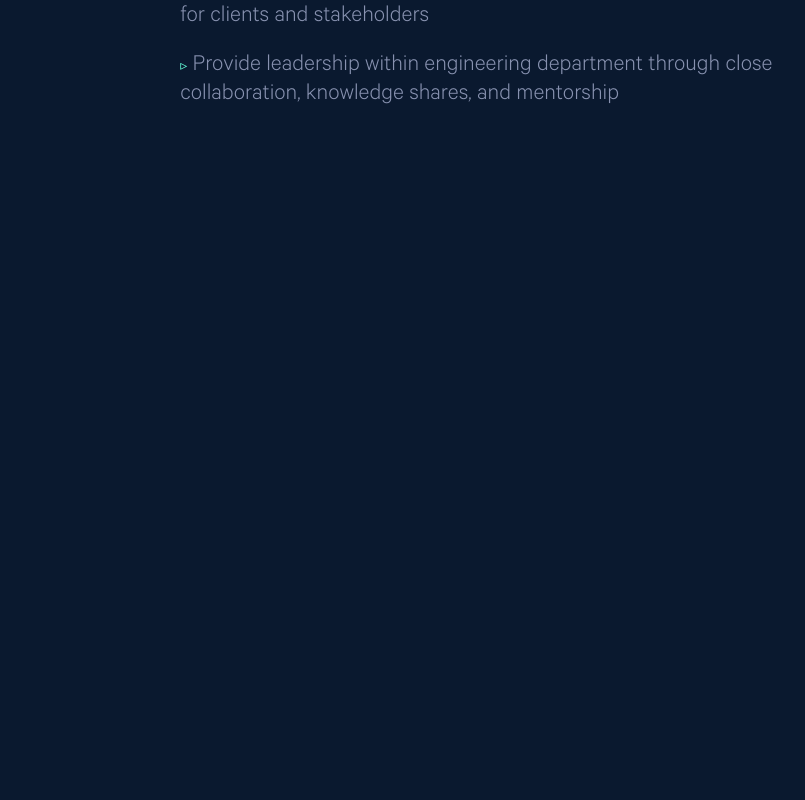
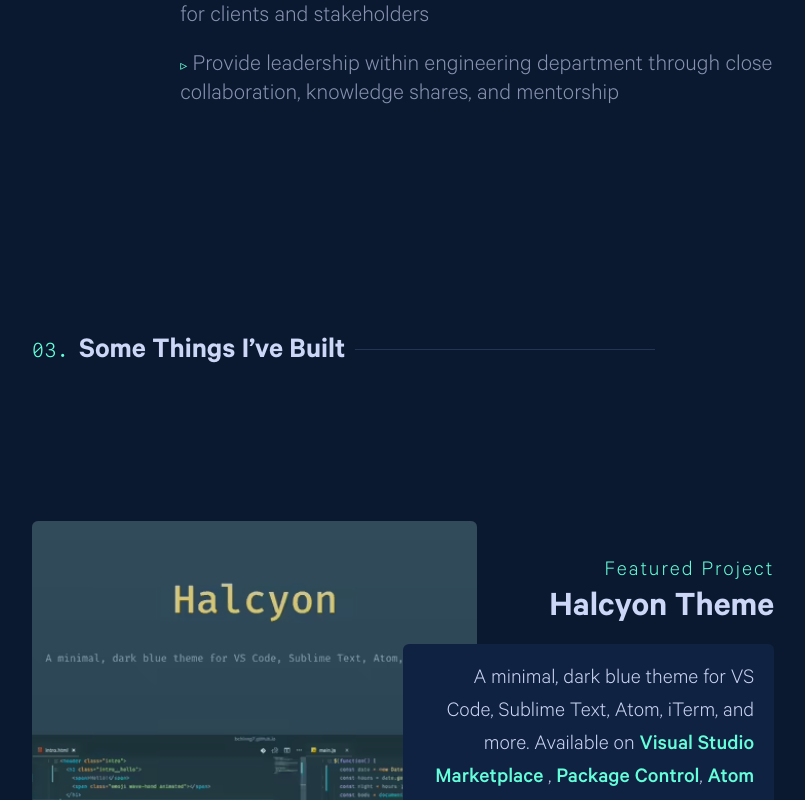
Before and after one commit to hatem782/Portfolio-hatem-ben-echikh, a React (Create React App) app: page / in a window 1280 px wide. Shown: the part 2000-2800 px from the top of the page, without its empty margins (237-1042 px from the left). Built offline with nearby package versions, Linux system fonts and the light colour scheme.

Commit message:
jobs done

```diff
--- a/src/pages/Home/Home.jsx
+++ b/src/pages/Home/Home.jsx
@@ -6,6 +6,7 @@
 import WorkPlaces from "../sections/workPlaces/WorkPlaces";
 
 import { useStyles } from "./home.styles";
+import MyBuilds from "../sections/MyBuilds/MyBuilds";
 
 function Home() {
   const styles = useStyles();
@@ -18,6 +19,7 @@
         <Globalinfo />
         <About />
         <WorkPlaces />
+        <MyBuilds />
       </div>
       <div className="right-part">
         <RightBar />
--- /dev/null
+++ b/src/pages/sections/MyBuilds/MyBuilds.jsx
@@ -0,0 +1,63 @@
+import React from "react";
+import { useStyles } from "./mybuilds.styles";
+import TitlePart from "../../../components/TitlePart/TitlePart";
+
+import img from "../../../assets/images/temp/halcyon.avif";
+
+import github_icon from "../../../assets/svgs/GitHub-1.svg";
+import extern_icon from "../../../assets/svgs/External Link.svg";
+
+function MyBuilds() {
+  const styles = useStyles();
+
+  return (
+    <div className={styles.main}>
+      <TitlePart num={"03."}>Some Things I’ve Built</TitlePart>
+      <div className="works">
+        <WorkCard orient="ltr" />
+        <WorkCard orient="rtl" />
+        <WorkCard orient="ltr" />
+      </div>
+    </div>
+  );
+}
+
+const WorkCard = ({ orient = "ltr" }) => {
+  const styles = useStyles();
+
+  return (
+    <div className={`${styles.card} ${styles[orient]}`}>
+      <div className="left">
+        <img src={img} alt="" />
+        <div className="filter" />
+        <div className="filter2" />
+      </div>
+      <div className="right">
+        <h2>Featured Project</h2>
+        <h1>Halcyon Theme</h1>
+
+        <p>
+          A minimal, dark blue theme for VS Code, Sublime Text, Atom, iTerm, and
+          more. Available on <span> Visual Studio Marketplace </span>,{" "}
+          <span>Package Control</span>, <span>Atom Package Manager</span>, and{" "}
+          <span>npm</span>.
+        </p>
+
+        <div className="techs">
+          <span>VS Code</span>
+          <span>Sublime Text</span>
+          <span>Atom</span>
+          <span>iTerm2</span>
+          <span>Hyper</span>
+        </div>
+
+        <div className="icons">
+          <img src={github_icon} alt="" className="git" />
+          <img src={extern_icon} alt="" className="ext" />
+        </div>
+      </div>
+    </div>
+  );
+};
+
+export default MyBuilds;
--- /dev/null
+++ b/src/pages/sections/MyBuilds/mybuilds.styles.js
@@ -0,0 +1,186 @@
+import { makeStyles } from "@mui/styles";
+
+export const useStyles = makeStyles((theme) => ({
+  main: {
+    padding: "100px 0px",
+    width: "80%",
+    margin: "auto",
+
+    "& .works": {
+      width: "100%",
+      padding: "50px 0px",
+    },
+  },
+
+  card: {
+    width: "100%",
+    height: "450px",
+    display: "flex",
+    alignItems: "center",
+    justifyContent: "space-between",
+    position: "relative",
+    margin: "100px 0px",
+
+    "& .left": {
+      width: "60%",
+      height: "100%",
+      cursor: "pointer",
+      position: "relative",
+      borderRadius: "6px",
+      overflow: "hidden",
+
+      "& img": {
+        width: "100%",
+        height: "100%",
+        objectFit: "cover",
+      },
+
+      "& .filter": {
+        position: "absolute",
+        height: "100%",
+        width: "100%",
+        backgroundColor: "#388c78",
+        transition: "all 0.2s",
+        opacity: "0.2",
+        top: "0px",
+
+        "&:hover": {
+          backgroundColor: "transparent",
+        },
+      },
+    },
+
+    "& .right": {
+      width: "50%",
+      height: "fit-content",
+      position: "absolute",
+      right: "0px",
+
+      "& h1": {
+        textAlign: "right",
+        color: theme.palette.text.light,
+        fontWeight: "500",
+        fontSize: "36px",
+        margin: "0px 0px",
+        letterSpacing: "0px",
+        position: "absolute",
+        right: "0px",
+        top: "-35px",
+      },
+
+      "& h2": {
+        textAlign: "right",
+        color: theme.palette.primary.main,
+        fontWeight: "300",
+        fontSize: "22px",
+        margin: "10px 0px",
+        letterSpacing: "2px",
+        position: "absolute",
+        right: "0px",
+        top: "-75px",
+      },
+
+      "& p": {
+        textAlign: "right",
+        margin: "20px 0px",
+        padding: "20px",
+        color: theme.palette.text.light,
+        fontSize: "22px",
+        width: "100%",
+        fontWeight: "300",
+        backgroundColor: "#102241",
+        borderRadius: "6px",
+        lineHeight: "1.5",
+
+        "& span": {
+          color: theme.palette.primary.main,
+          fontWeight: "400",
+        },
+      },
+
+      "& .techs": {
+        display: "flex",
+        alignItems: "center",
+        justifyContent: "flex-end",
+        position: "absolute",
+        right: "0px",
+        bottom: "-30px",
+
+        "& span": {
+          color: theme.palette.text.light,
+          fontSize: "18px",
+          fontWeight: "300",
+          display: "block",
+          margin: "0px 0px 0px 20px",
+          userSelect: "none",
+
+          "&:hover": {
+            color: theme.palette.primary.main,
+          },
+        },
+      },
+
+      "& .icons": {
+        display: "flex",
+        alignItems: "center",
+        justifyContent: "flex-end",
+        position: "absolute",
+        right: "0px",
+        bottom: "-80px",
+
+        "& img": {
+          display: "block",
+          margin: "0px 0px 0px 20px",
+        },
+
+        "& .git": {
+          height: "26px",
+        },
+
+        "& .ext": {
+          height: "28px",
+        },
+      },
+    },
+  },
+
+  rtl: {
+    flexDirection: "row-reverse",
+
+    "& .right": {
+      left: "0px",
+
+      "& h1": {
+        textAlign: "left",
+        left: "0px",
+      },
+
+      "& h2": {
+        textAlign: "left",
+        left: "0px",
+      },
+
+      "& p": {
+        textAlign: "left",
+      },
+
+      "& .techs": {
+        justifyContent: "flex-start",
+        left: "0px",
+
+        "& span": {
+          margin: "0px 20px 0px 0px",
+        },
+      },
+
+      "& .icons": {
+        justifyContent: "flex-start",
+        left: "0px",
+
+        "& img": {
+          margin: "0px 20px 0px 0px",
+        },
+      },
+    },
+  },
+}));
```
Also changed, not shown: src/assets/images/temp/halcyon.avif (added).
